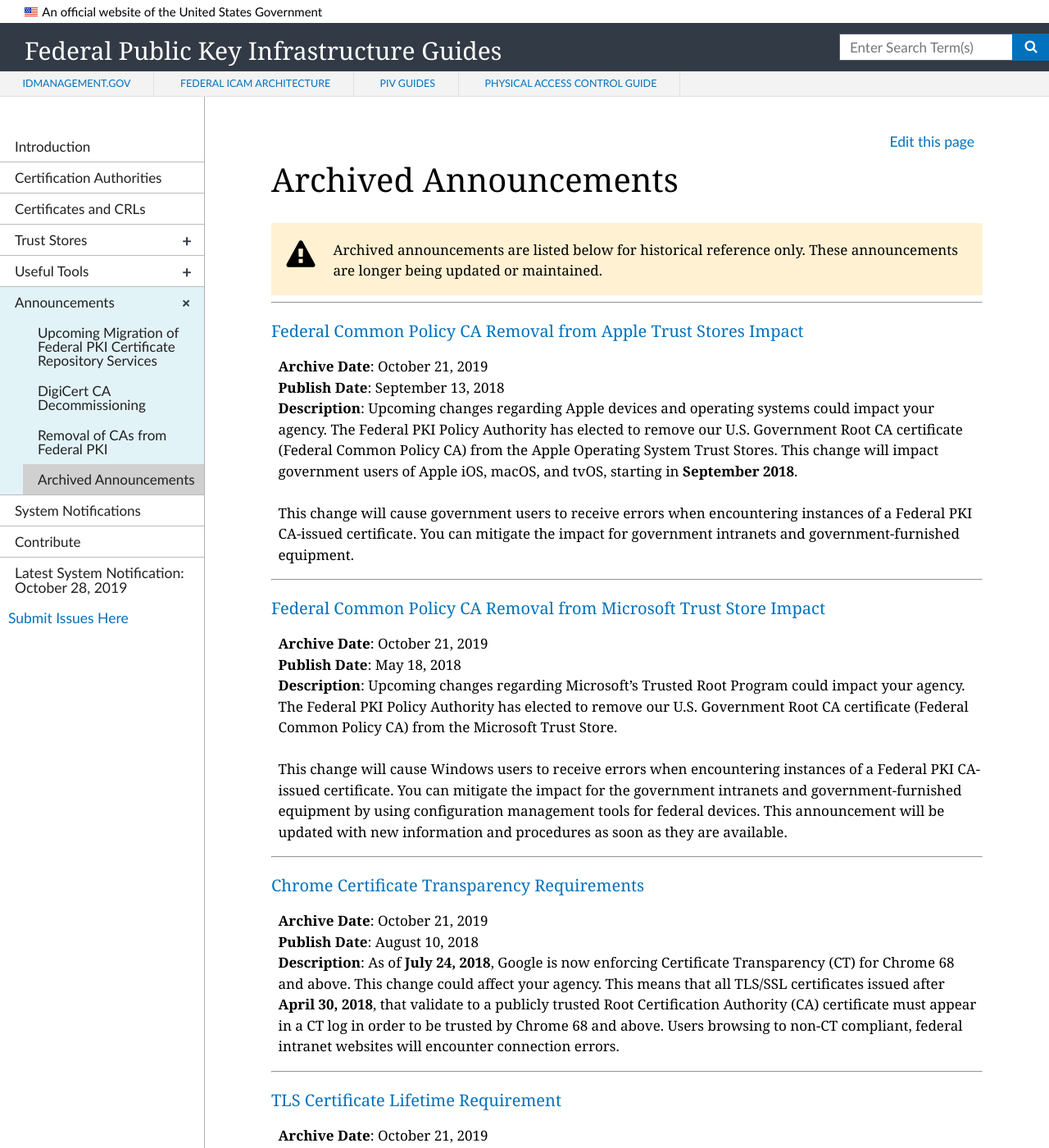
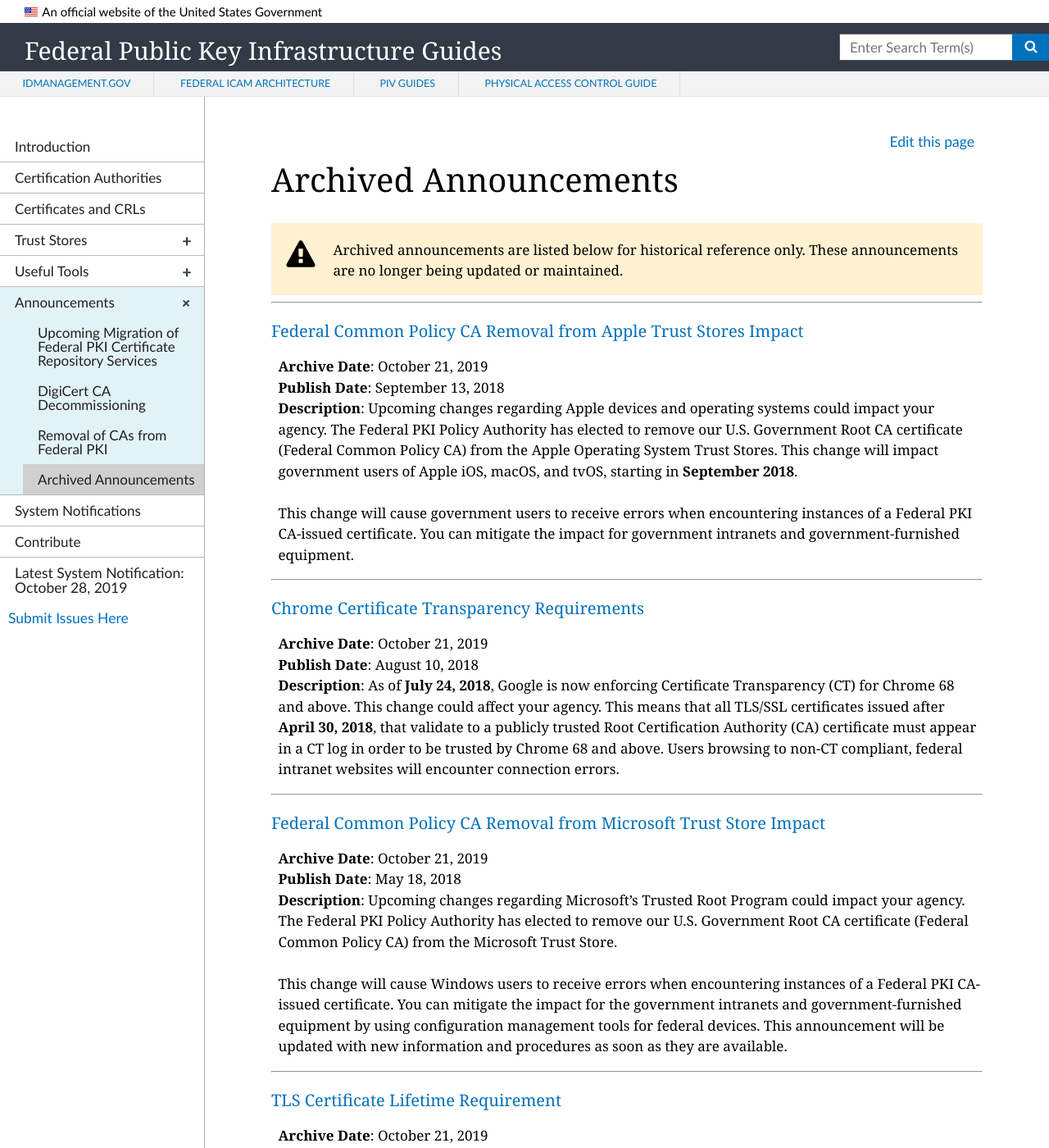
Before and after one commit to GSA/fpki-guides, a Jekyll site: the page built from _announcements/99_archive.md, in a window 1280 px wide and 1400 px high. Shown: the whole window at 82% size. Built offline with Jekyll 4.4.1, drawn with Linux system fonts in a browser that asks for light colours; nearby versions of some CDN libraries.

Commit message:
archive demo

```diff
--- a/_announcements/99_archive.md
+++ b/_announcements/99_archive.md
@@ -5,7 +5,7 @@
 permalink: /announcements/archive/
 ---
 
-{% include alert-warning.html content="Archived announcements are listed below for historical reference only. These announcements are longer being updated or maintained." %}
+{% include alert-warning.html content="Archived announcements are listed below for historical reference only. These announcements are no longer being updated or maintained." %}
 
 {% for item in site.announcements-archive %}
   <hr/>
```
Also changed, not shown: _announcements/00_index.md (+1 -1 lines), _announcements-archive/02_google_ct.md (renamed from _announcements-archive/03_google_ct.md), _announcements-archive/03_microsoft_constraint.md (renamed from _announcements-archive/02_microsoft_constraint.md).
